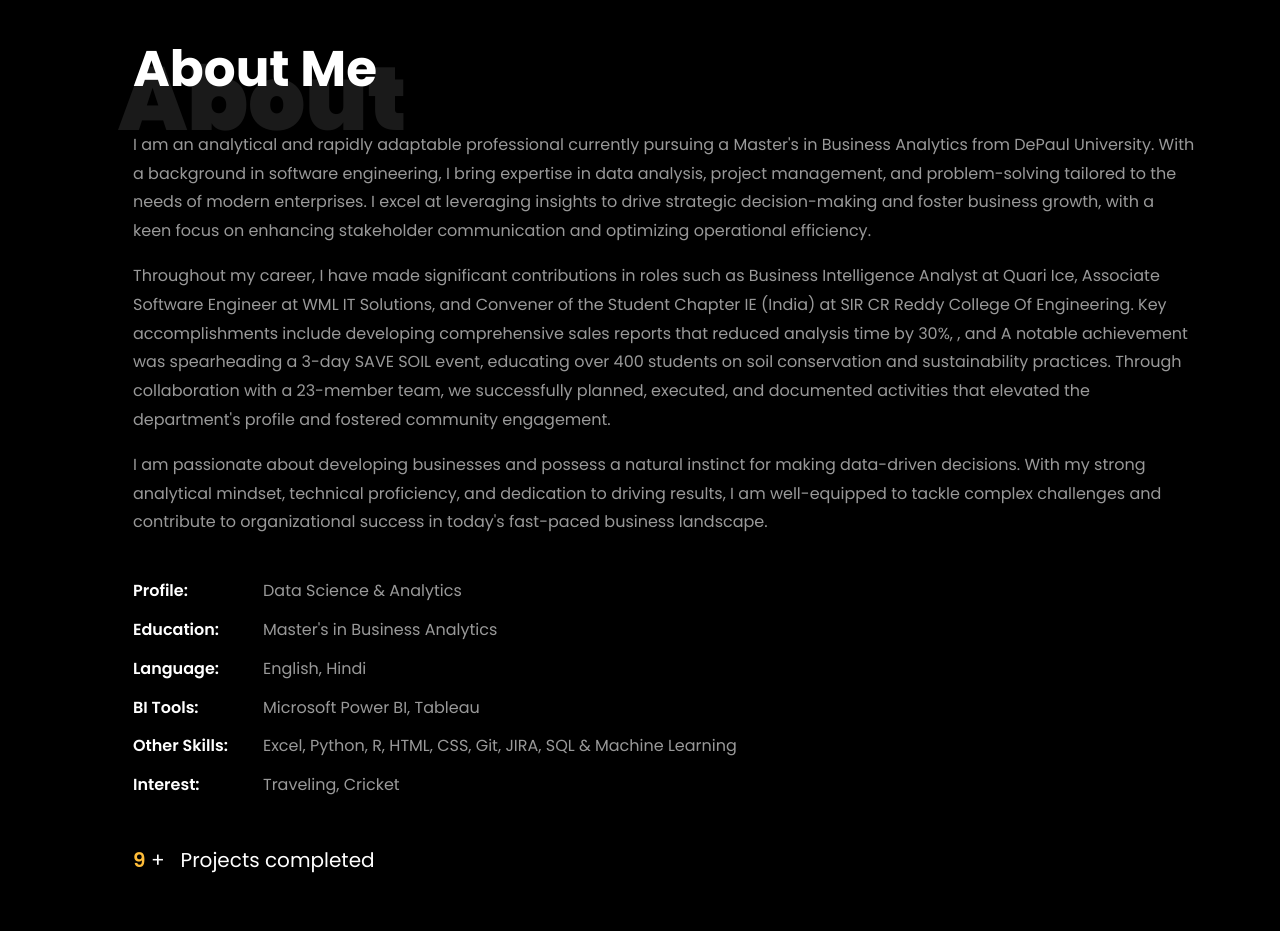
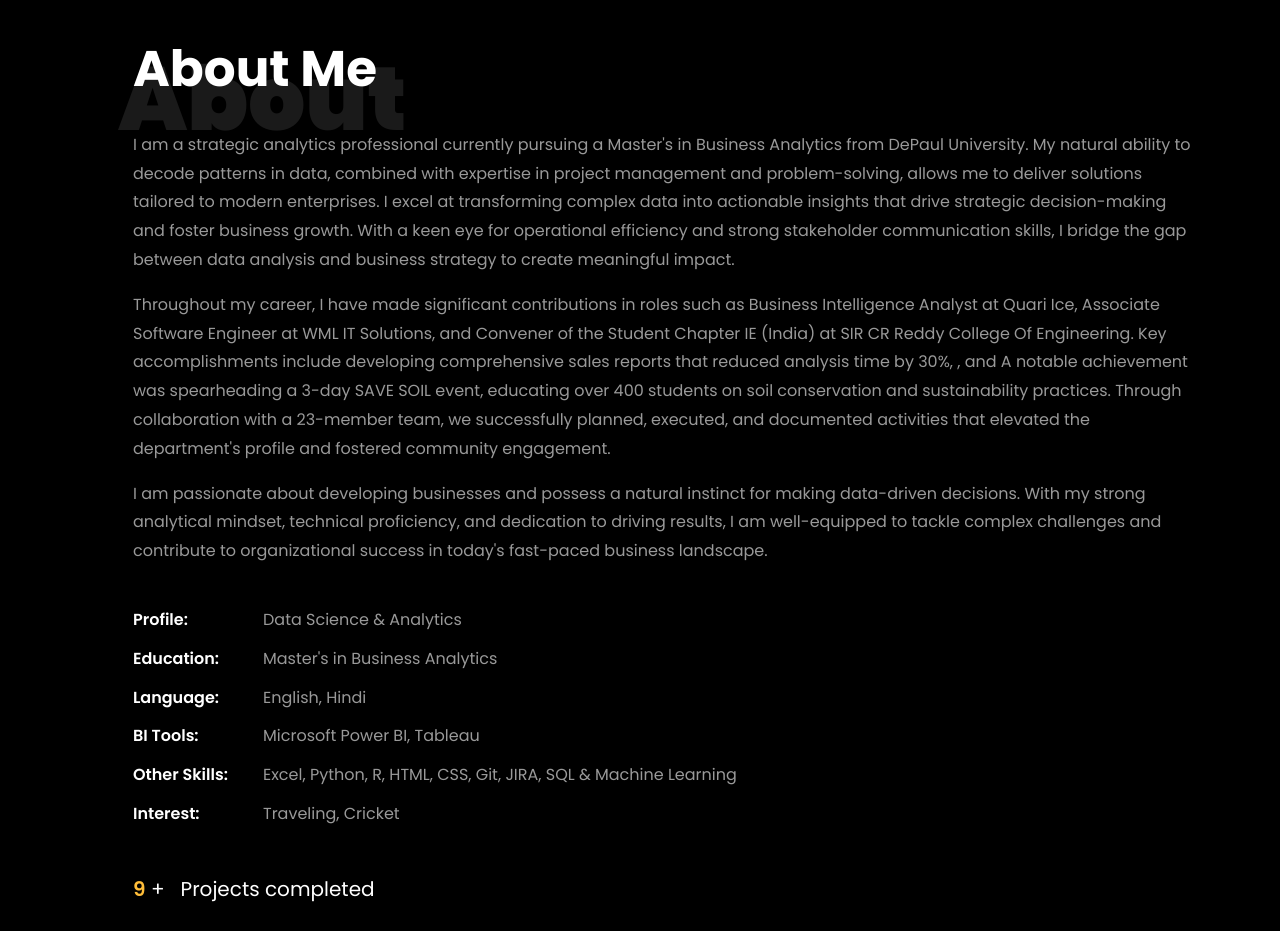
Before and after one commit to surendra-gvsr/portfolio, a plain HTML site: page index.html in a window 1280 px wide. Shown: the part 859-1790 px from the top of the page. Drawn offline with Linux system fonts and the light colour scheme; files whose address does not match are found by name.

Commit message:
about me update.html

```diff
--- a/index.html
+++ b/index.html
@@ -251,15 +251,7 @@
 
 							<p>
 
-								I am an analytical and rapidly adaptable professional currently pursuing a Master's in Business
-								Analytics from DePaul
-								University. With a background in software engineering, I bring expertise in data analysis, project
-								management, and
-								problem-solving tailored to the needs of modern enterprises. I excel at leveraging insights to drive
-								strategic
-								decision-making and foster business growth, with a keen focus on enhancing stakeholder communication and
-								optimizing
-								operational efficiency.
+								I am a strategic analytics professional currently pursuing a Master's in Business Analytics from DePaul University. My natural ability to decode patterns in data, combined with expertise in project management and problem-solving, allows me to deliver solutions tailored to modern enterprises. I excel at transforming complex data into actionable insights that drive strategic decision-making and foster business growth. With a keen eye for operational efficiency and strong stakeholder communication skills, I bridge the gap between data analysis and business strategy to create meaningful impact.
 							</p>
 							<p>
 								Throughout my career, I have made significant contributions in roles such as Business Intelligence
```
